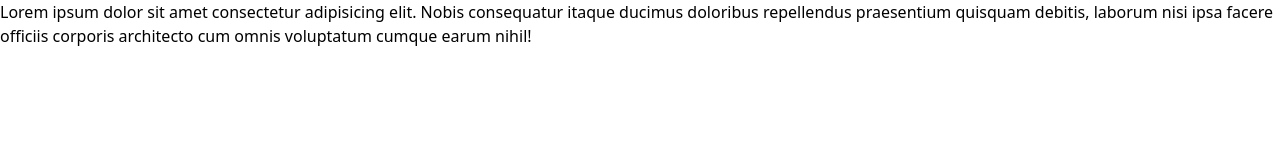
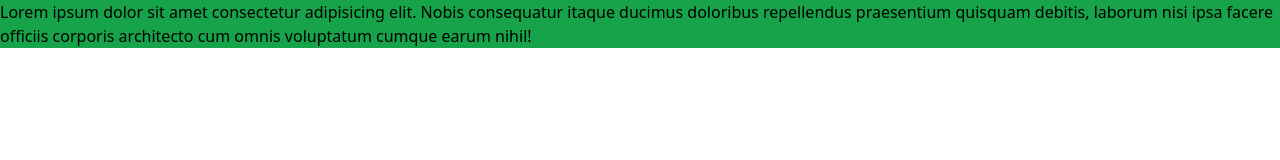
Before and after one commit to thedennerdev/tailwind-lerning, a website: page public/index.html in a window 1280 px wide. Drawn offline with nearby package versions, Linux system fonts and the light colour scheme; files that its build step writes are made by us from their sources.

Commit message:
fazendo funcionar novmente rs

```diff
--- a/public/index.html
+++ b/public/index.html
@@ -5,13 +5,10 @@
     <meta charset="UTF-8">
     <meta name="viewport" content="width=device-width, initial-scale=1.0">
     <title>Tailwind Project</title>
-    <link rel="stylesheet" href="./public/css/tailwind.css">
+    <link rel="stylesheet" href="./css/tailwind.css">
 </head>
 
-<body>
-    <div>
-        <p class="p-7">Lorem ipsum dolor sit amet consectetur adipisicing elit. Nobis consequatur itaque ducimus doloribus repellendus praesentium quisquam debitis, laborum nisi ipsa facere officiis corporis architecto cum omnis voluptatum cumque earum nihil!</p>
-    </div>
+<body class="m-0">
+    <h1 class="bg-green-600">Lorem ipsum dolor sit amet consectetur adipisicing elit. Nobis consequatur itaque ducimus doloribus repellendus praesentium quisquam debitis, laborum nisi ipsa facere officiis corporis architecto cum omnis voluptatum cumque earum nihil!</h1>
 </body>
-
 </html>
```
Also changed, not shown: public/css/tailwind.css.
